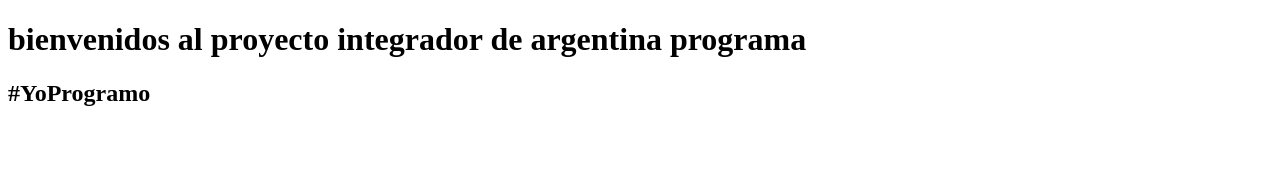
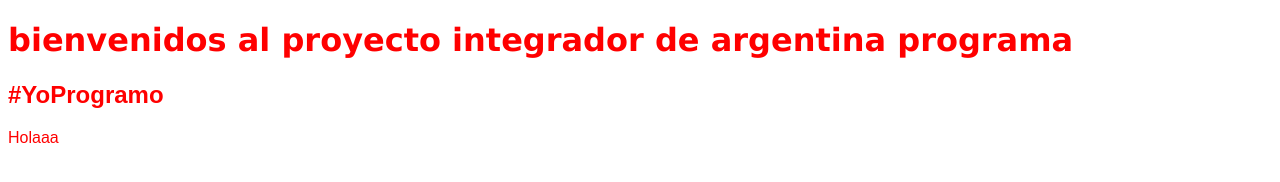
Before and after one commit to Nr999/Proyectointegrador_RussoNatalia, a plain HTML site: page index.html in a window 1280 px wide. Drawn offline with Linux system fonts and the light colour scheme.

Commit message:
Update index.html

```diff
--- a/index.html
+++ b/index.html
@@ -5,9 +5,17 @@
     <meta http-equiv="X-UA-Compatible" content="IE=edge">
     <meta name="viewport" content="width=device-width, initial-scale=1.0">
     <title>Document</title>
+    <title>Ejemplo</title>
+    <style type="text/css">
+        body {font-family: Arial;color:red;}
+        h1 {font-family: Verdana;}
+        h2 {font-family:Arial;}
+        p  {color:red;}
+    </style>
 </head>
 <body>
     <h1> bienvenidos al proyecto integrador de argentina programa</h1>
     <h2> #YoProgramo</h2>
+    <p1>Holaaa</p1>
 </body>
 </html>
```
